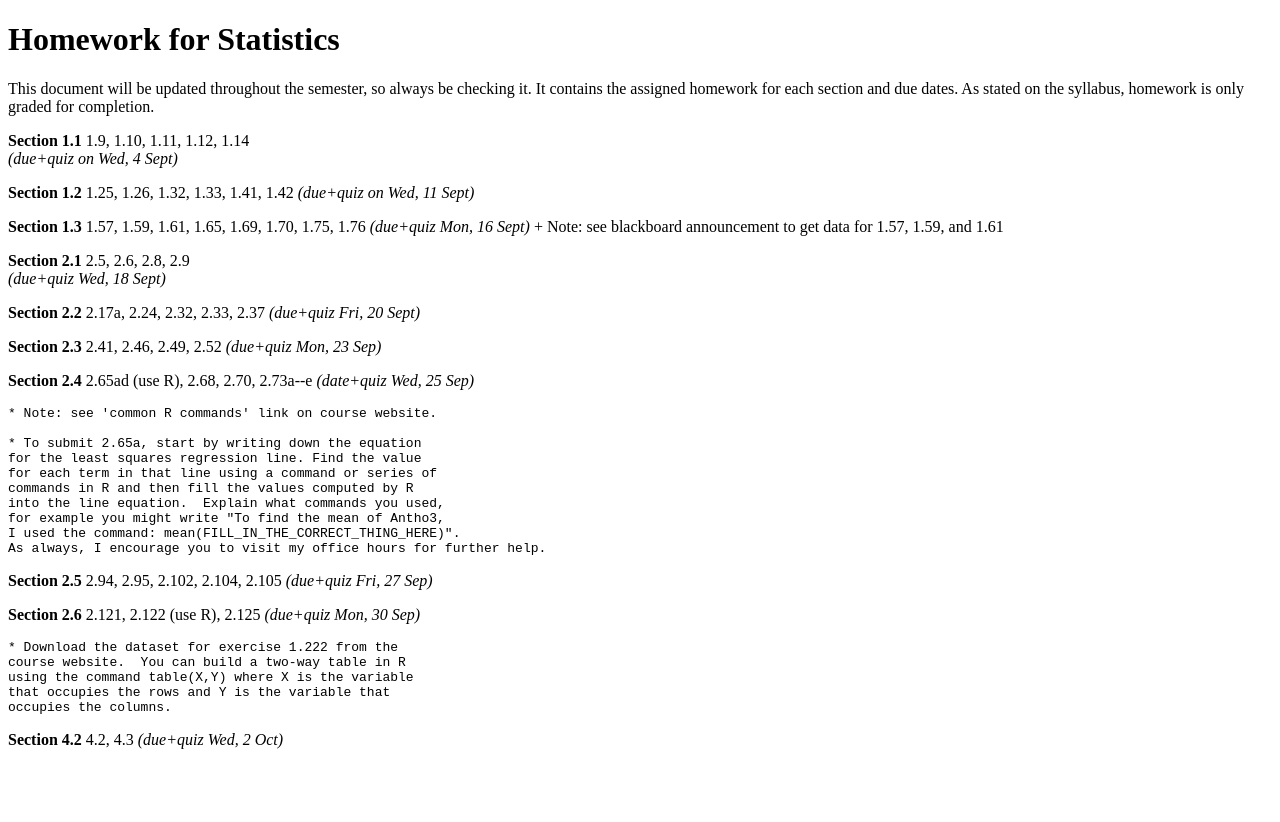
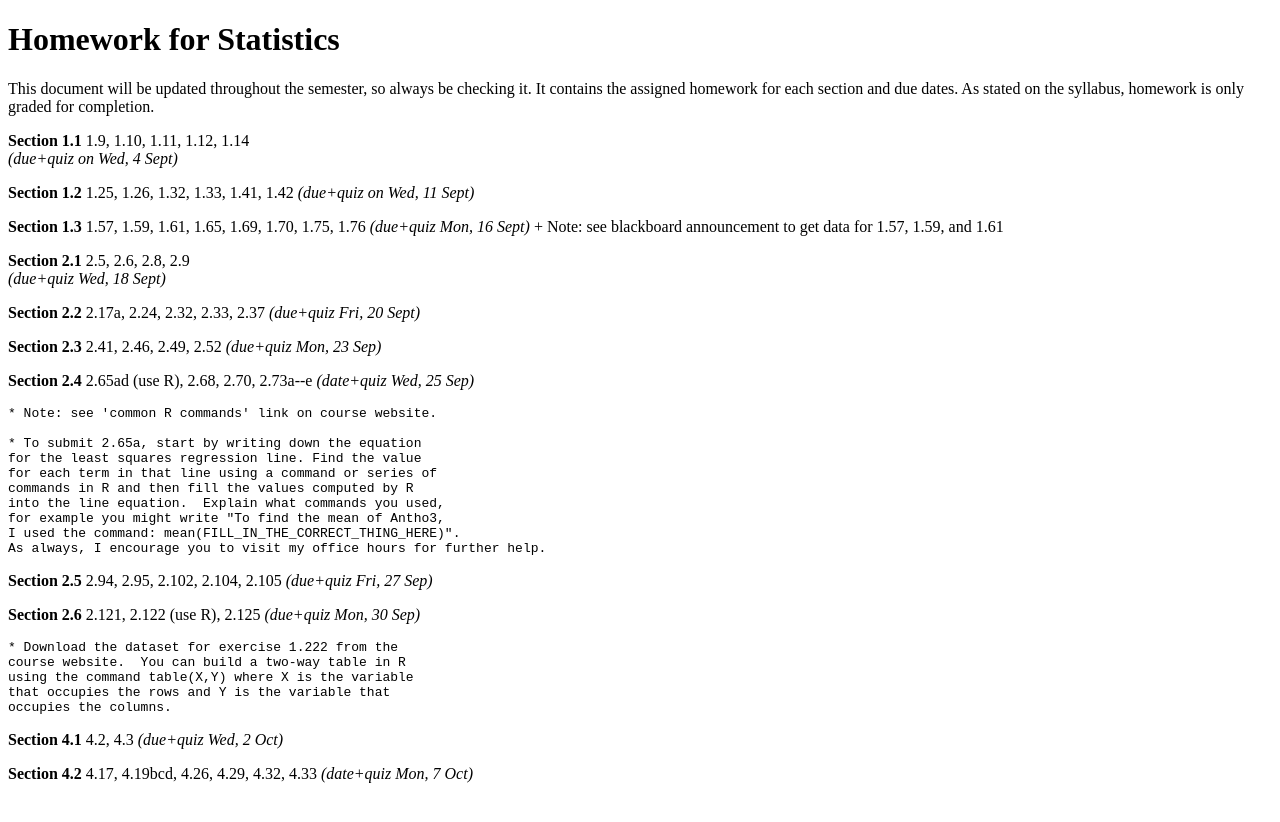
Before and after one commit to danielmichaelcicala/danielmichaelcicala.github.io, a Jekyll site: the page assets/hw_stat_f19.html, which Jekyll copies as it is, in a window 1280 px wide. Shown: the top 822 px of the page. Built offline with Jekyll 4.4.1, drawn with Linux system fonts in a browser that asks for light colours.

Commit message:
add stats hw 4.2

```diff
--- a/assets/hw_stat_f19.html
+++ b/assets/hw_stat_f19.html
@@ -42,6 +42,7 @@ course website.  You can build a two-way table in R
 using the command table(X,Y) where X is the variable
 that occupies the rows and Y is the variable that
 occupies the columns.  </code></pre>
-<p><strong>Section 4.2</strong> 4.2, 4.3 <em>(due+quiz Wed, 2 Oct)</em></p>
+<p><strong>Section 4.1</strong> 4.2, 4.3 <em>(due+quiz Wed, 2 Oct)</em></p>
+<p><strong>Section 4.2</strong> 4.17, 4.19bcd, 4.26, 4.29, 4.32, 4.33 <em>(date+quiz Mon, 7 Oct)</em></p>
 </body>
 </html>
```
